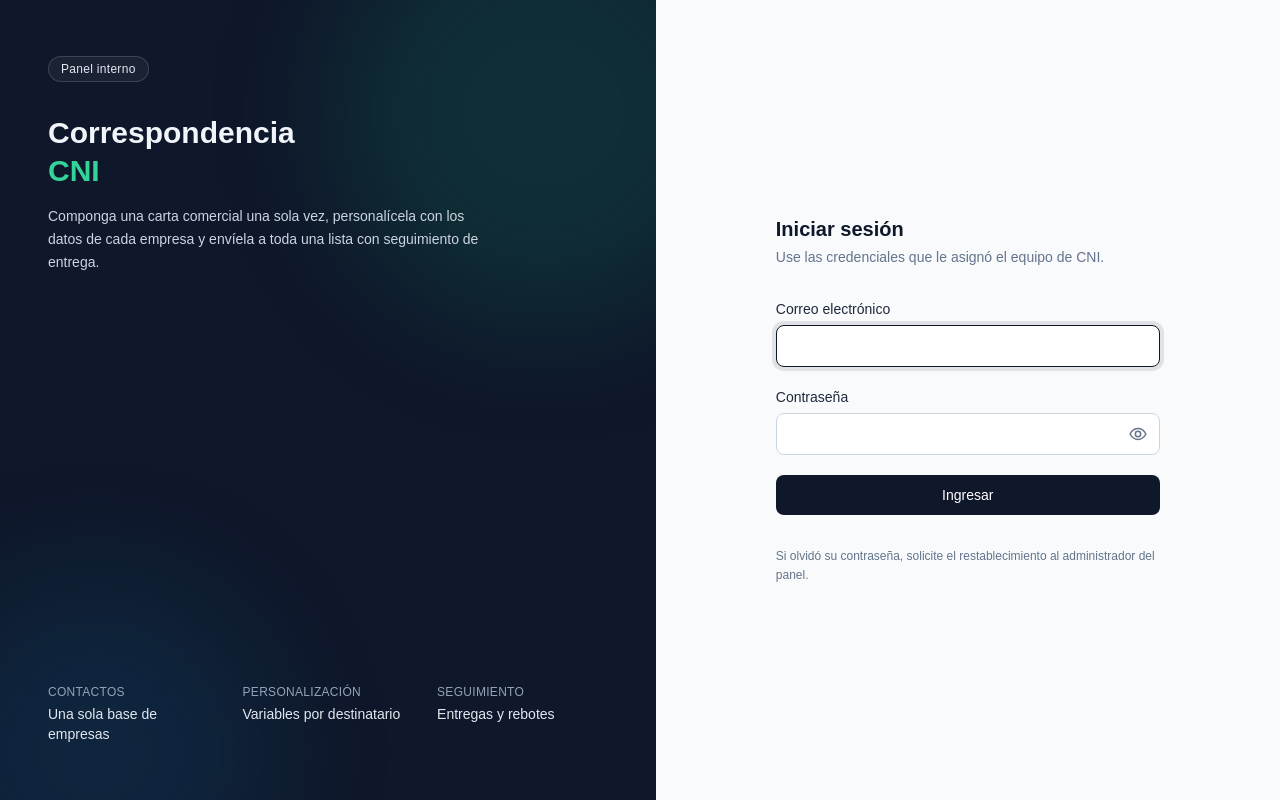
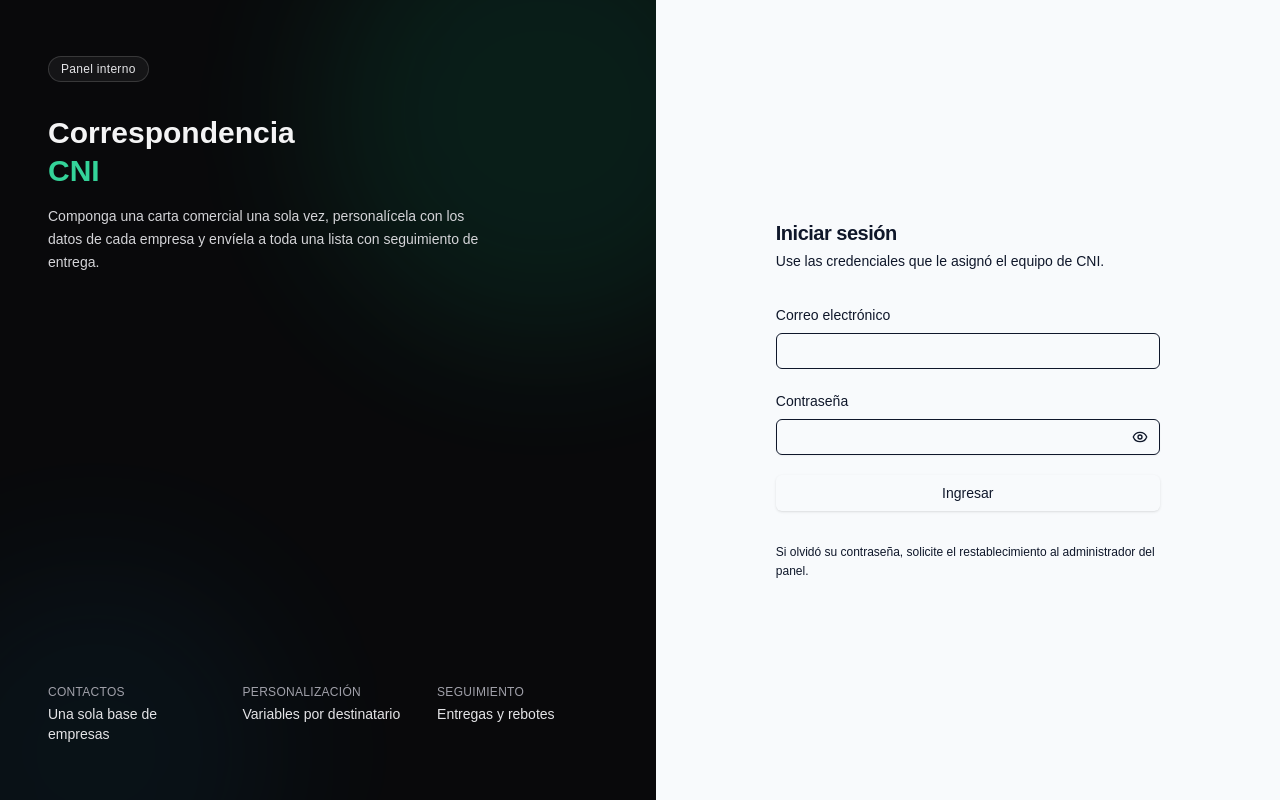
Before and after one commit to Jose27luis/Correspondencia-CNI, a Next.js app in the folder frontend/: page /login in a window 1280 px wide. Built offline with nearby package versions, Linux system fonts and the light colour scheme; no server answers.

Commit message:
feat: rediseñar el acceso con shadcn/ui y animaciones

```diff
--- a/frontend/app/login/page.tsx
+++ b/frontend/app/login/page.tsx
@@ -1,13 +1,20 @@
 "use client";
 
 import { zodResolver } from "@hookform/resolvers/zod";
+import { AnimatePresence, motion, useReducedMotion } from "framer-motion";
+import { Eye, EyeOff, Loader2, TriangleAlert } from "lucide-react";
 import { useRouter } from "next/navigation";
 import { useEffect, useState } from "react";
 import { useForm } from "react-hook-form";
 import { z } from "zod";
 
+import { Alert, AlertDescription } from "@/components/ui/alert";
+import { Button } from "@/components/ui/button";
+import { Input } from "@/components/ui/input";
+import { Label } from "@/components/ui/label";
 import { ErrorPeticion } from "@/lib/api-client";
 import { useSesion } from "@/lib/sesion";
+import { cn } from "@/lib/utils";
 
 const esquema = z.object({
   correo: z.string().min(1, "Ingrese su correo").email("El correo no tiene un formato válido"),
@@ -16,28 +23,16 @@
 
 type Formulario = z.infer<typeof esquema>;
 
-function IconoOjoAbierto() {
-  return (
-    <svg viewBox="0 0 24 24" fill="none" stroke="currentColor" strokeWidth="1.8" aria-hidden="true" className="h-5 w-5">
-      <path d="M2.5 12S6 5.5 12 5.5 21.5 12 21.5 12 18 18.5 12 18.5 2.5 12 2.5 12Z" strokeLinecap="round" strokeLinejoin="round" />
-      <circle cx="12" cy="12" r="3.2" />
-    </svg>
-  );
-}
-
-function IconoOjoCerrado() {
-  return (
-    <svg viewBox="0 0 24 24" fill="none" stroke="currentColor" strokeWidth="1.8" aria-hidden="true" className="h-5 w-5">
-      <path d="M3 3l18 18" strokeLinecap="round" />
-      <path d="M10.6 6.2A9.6 9.6 0 0 1 12 6c6 0 9.5 6 9.5 6a17 17 0 0 1-3.3 3.9M6.4 8.1A17 17 0 0 0 2.5 12S6 18 12 18a9.3 9.3 0 0 0 3.5-.7" strokeLinecap="round" strokeLinejoin="round" />
-      <path d="M9.9 9.9a3.2 3.2 0 0 0 4.2 4.2" strokeLinecap="round" strokeLinejoin="round" />
-    </svg>
-  );
-}
+const ventajas = [
+  { titulo: "Contactos", detalle: "Una sola base de empresas" },
+  { titulo: "Personalización", detalle: "Variables por destinatario" },
+  { titulo: "Seguimiento", detalle: "Entregas y rebotes" },
+];
 
 export default function PaginaLogin() {
   const { acceder, usuario, cargando } = useSesion();
   const router = useRouter();
+  const animacionReducida = useReducedMotion();
   const [errorGeneral, setErrorGeneral] = useState<string | null>(null);
   const [verContrasena, setVerContrasena] = useState(false);
   const [mayusculasActivas, setMayusculasActivas] = useState(false);
@@ -78,50 +73,80 @@
     }
   }
 
+  const desplazamiento = animacionReducida ? 0 : 12;
+
+  const contenedor = {
+    oculto: {},
+    visible: { transition: { staggerChildren: 0.07, delayChildren: 0.1 } },
+  };
+
+  const elemento = {
+    oculto: { opacity: 0, y: desplazamiento },
+    visible: {
+      opacity: 1,
+      y: 0,
+      transition: { duration: 0.45, ease: [0.22, 1, 0.36, 1] as const },
+    },
+  };
+
   return (
     <main className="grid min-h-screen lg:grid-cols-[1.05fr_1fr]">
-      <section className="relative hidden overflow-hidden bg-slate-900 px-12 py-14 text-slate-100 lg:flex lg:flex-col lg:justify-between">
-        <div
+      <section className="relative hidden overflow-hidden bg-zinc-950 px-12 py-14 text-zinc-100 lg:flex lg:flex-col lg:justify-between">
+        <motion.div
           aria-hidden="true"
           className="pointer-events-none absolute -right-24 -top-24 h-[26rem] w-[26rem] rounded-full bg-emerald-500/15 blur-3xl"
+          animate={animacionReducida ? undefined : { scale: [1, 1.12, 1], opacity: [0.5, 0.8, 0.5] }}
+          transition={{ duration: 12, repeat: Infinity, ease: "easeInOut" }}
         />
-        <div
+        <motion.div
           aria-hidden="true"
           className="pointer-events-none absolute -bottom-32 -left-20 h-[22rem] w-[22rem] rounded-full bg-sky-500/10 blur-3xl"
+          animate={animacionReducida ? undefined : { scale: [1, 1.18, 1], opacity: [0.4, 0.7, 0.4] }}
+          transition={{ duration: 15, repeat: Infinity, ease: "easeInOut", delay: 1.5 }}
         />
 
-        <div className="relative">
-          <span className="inline-flex items-center rounded-full border border-white/15 bg-white/5 px-3 py-1 text-xs font-medium tracking-wide text-slate-200">
+        <motion.div className="relative" variants={contenedor} initial="oculto" animate="visible">
+          <motion.span
+            variants={elemento}
+            className="inline-flex items-center rounded-full border border-white/15 bg-white/5 px-3 py-1 text-xs font-medium tracking-wide text-zinc-200"
+          >
             Panel interno
-          </span>
-          <h1 className="mt-8 text-3xl font-semibold leading-tight">
+          </motion.span>
+          <motion.h1 variants={elemento} className="mt-8 text-3xl font-semibold leading-tight">
             Correspondencia
             <span className="block text-emerald-400">CNI</span>
-          </h1>
-          <p className="mt-4 max-w-md text-sm leading-relaxed text-slate-300">
+          </motion.h1>
+          <motion.p
+            variants={elemento}
+            className="mt-4 max-w-md text-sm leading-relaxed text-zinc-300"
+          >
             Componga una carta comercial una sola vez, personalícela con los datos de cada empresa y
             envíela a toda una lista con seguimiento de entrega.
-          </p>
-        </div>
+          </motion.p>
+        </motion.div>
 
-        <dl className="relative grid gap-6 sm:grid-cols-3">
-          <div>
-            <dt className="text-xs uppercase tracking-wide text-slate-400">Contactos</dt>
-            <dd className="mt-1 text-sm text-slate-200">Una sola base de empresas</dd>
-          </div>
-          <div>
-            <dt className="text-xs uppercase tracking-wide text-slate-400">Personalización</dt>
-            <dd className="mt-1 text-sm text-slate-200">Variables por destinatario</dd>
-          </div>
-          <div>
-            <dt className="text-xs uppercase tracking-wide text-slate-400">Seguimiento</dt>
-            <dd className="mt-1 text-sm text-slate-200">Entregas y rebotes</dd>
-          </div>
-        </dl>
+        <motion.dl
+          className="relative grid gap-6 sm:grid-cols-3"
+          variants={contenedor}
+          initial="oculto"
+          animate="visible"
+        >
+          {ventajas.map((ventaja) => (
+            <motion.div key={ventaja.titulo} variants={elemento}>
+              <dt className="text-xs uppercase tracking-wide text-zinc-400">{ventaja.titulo}</dt>
+              <dd className="mt-1 text-sm text-zinc-200">{ventaja.detalle}</dd>
+            </motion.div>
+          ))}
+        </motion.dl>
       </section>
 
       <section className="flex items-center justify-center px-6 py-12">
-        <div className="w-full max-w-sm">
+        <motion.div
+          className="w-full max-w-sm"
+          initial={{ opacity: 0, y: desplazamiento }}
+          animate={{ opacity: 1, y: 0 }}
+          transition={{ duration: 0.5, ease: [0.22, 1, 0.36, 1] }}
+        >
           <div className="lg:hidden">
             <h1 className="text-2xl font-semibold">
               Correspondencia <span className="text-emerald-600">CNI</span>
@@ -129,111 +154,148 @@
           </div>
 
           <div className="mt-6 lg:mt-0">
-            <h2 className="text-xl font-semibold text-slate-900">Iniciar sesión</h2>
-            <p className="mt-1 text-sm text-slate-500">
+            <h2 className="text-xl font-semibold tracking-tight">Iniciar sesión</h2>
+            <p className="mt-1 text-sm text-muted-foreground">
               Use las credenciales que le asignó el equipo de CNI.
             </p>
           </div>
 
           <form onSubmit={handleSubmit(enviar)} className="mt-8 space-y-5" noValidate>
-            <div>
-              <label htmlFor="correo" className="block text-sm font-medium text-slate-800">
-                Correo electrónico
-              </label>
-              <input
+            <div className="space-y-1.5">
+              <Label htmlFor="correo">Correo electrónico</Label>
+              <Input
                 id="correo"
                 type="email"
                 autoComplete="username"
                 spellCheck={false}
                 aria-invalid={errors.correo ? true : undefined}
                 aria-describedby={errors.correo ? "error-correo" : undefined}
-                className={`mt-1.5 w-full rounded-lg border px-3.5 py-2.5 text-sm text-slate-900 outline-none transition focus:ring-4 ${
-                  errors.correo
-                    ? "border-red-400 focus:border-red-500 focus:ring-red-100"
-                    : "border-slate-300 focus:border-slate-900 focus:ring-slate-900/10"
-                }`}
+                className={cn(errors.correo && "border-destructive focus-visible:ring-destructive/30")}
                 {...register("correo")}
               />
+              <AnimatePresence initial={false}>
                 {errors.correo && (
-                <p id="error-correo" className="mt-1.5 text-xs text-red-600">
+                  <motion.p
+                    id="error-correo"
+                    initial={{ opacity: 0, height: 0 }}
+                    animate={{ opacity: 1, height: "auto" }}
+                    exit={{ opacity: 0, height: 0 }}
+                    transition={{ duration: 0.2 }}
+                    className="text-xs text-destructive"
+                  >
                     {errors.correo.message}
-                </p>
+                  </motion.p>
                 )}
+              </AnimatePresence>
             </div>
 
-            <div>
-              <label htmlFor="contrasena" className="block text-sm font-medium text-slate-800">
-                Contraseña
-              </label>
-              <div className="relative mt-1.5">
-                <input
+            <div className="space-y-1.5">
+              <Label htmlFor="contrasena">Contraseña</Label>
+              <div className="relative">
+                <Input
                   id="contrasena"
                   type={verContrasena ? "text" : "password"}
                   autoComplete="current-password"
                   onKeyUp={detectarMayusculas}
                   aria-invalid={errors.contrasena ? true : undefined}
                   aria-describedby={errors.contrasena ? "error-contrasena" : undefined}
-                  className={`w-full rounded-lg border py-2.5 pl-3.5 pr-12 text-sm text-slate-900 outline-none transition focus:ring-4 ${
-                    errors.contrasena
-                      ? "border-red-400 focus:border-red-500 focus:ring-red-100"
-                      : "border-slate-300 focus:border-slate-900 focus:ring-slate-900/10"
-                  }`}
+                  className={cn(
+                    "pr-11",
+                    errors.contrasena && "border-destructive focus-visible:ring-destructive/30",
+                  )}
                   {...register("contrasena")}
                 />
-                <button
+                <Button
                   type="button"
+                  variant="ghost"
+                  size="icon"
                   onClick={() => setVerContrasena((estado) => !estado)}
                   aria-pressed={verContrasena}
                   aria-controls="contrasena"
                   aria-label={verContrasena ? "Ocultar la contraseña" : "Mostrar la contraseña"}
                   title={verContrasena ? "Ocultar la contraseña" : "Mostrar la contraseña"}
-                  className="absolute inset-y-0 right-0 flex items-center rounded-r-lg px-3 text-slate-500 transition hover:text-slate-900 focus:outline-none focus-visible:ring-4 focus-visible:ring-slate-900/10"
+                  className="absolute right-1 top-1/2 h-8 w-8 -translate-y-1/2 text-muted-foreground hover:text-foreground"
                 >
-                  {verContrasena ? <IconoOjoCerrado /> : <IconoOjoAbierto />}
-                </button>
+                  <AnimatePresence mode="wait" initial={false}>
+                    <motion.span
+                      key={verContrasena ? "visible" : "oculta"}
+                      initial={{ opacity: 0, scale: 0.7, rotate: -12 }}
+                      animate={{ opacity: 1, scale: 1, rotate: 0 }}
+                      exit={{ opacity: 0, scale: 0.7, rotate: 12 }}
+                      transition={{ duration: 0.16 }}
+                      className="flex"
+                    >
+                      {verContrasena ? (
+                        <EyeOff className="h-4 w-4" aria-hidden="true" />
+                      ) : (
+                        <Eye className="h-4 w-4" aria-hidden="true" />
+                      )}
+                    </motion.span>
+                  </AnimatePresence>
+                </Button>
               </div>
 
+              <AnimatePresence initial={false}>
                 {errors.contrasena && (
-                <p id="error-contrasena" className="mt-1.5 text-xs text-red-600">
+                  <motion.p
+                    id="error-contrasena"
+                    initial={{ opacity: 0, height: 0 }}
+                    animate={{ opacity: 1, height: "auto" }}
+                    exit={{ opacity: 0, height: 0 }}
+                    transition={{ duration: 0.2 }}
+                    className="text-xs text-destructive"
+                  >
                     {errors.contrasena.message}
-                </p>
+                  </motion.p>
                 )}
+              </AnimatePresence>
 
+              <AnimatePresence initial={false}>
                 {mayusculasActivas && (
-                <p className="mt-1.5 text-xs text-amber-700">
+                  <motion.p
+                    initial={{ opacity: 0, height: 0 }}
+                    animate={{ opacity: 1, height: "auto" }}
+                    exit={{ opacity: 0, height: 0 }}
+                    transition={{ duration: 0.2 }}
+                    className="flex items-center gap-1.5 text-xs text-amber-600"
+                  >
+                    <TriangleAlert className="h-3.5 w-3.5" aria-hidden="true" />
                     El bloqueo de mayúsculas está activado.
-                </p>
+                  </motion.p>
                 )}
+              </AnimatePresence>
             </div>
 
+            <AnimatePresence initial={false}>
               {errorGeneral && (
-              <p
-                role="alert"
-                className="rounded-lg border border-red-200 bg-red-50 px-3.5 py-2.5 text-sm text-red-700"
+                <motion.div
+                  initial={{ opacity: 0, y: -6, height: 0 }}
+                  animate={{ opacity: 1, y: 0, height: "auto" }}
+                  exit={{ opacity: 0, y: -6, height: 0 }}
+                  transition={{ duration: 0.25, ease: [0.22, 1, 0.36, 1] }}
                 >
-                {errorGeneral}
-              </p>
+                  <motion.div
+                    animate={animacionReducida ? undefined : { x: [0, -6, 6, -4, 4, 0] }}
+                    transition={{ duration: 0.4 }}
+                  >
+                    <Alert variant="destructive" role="alert">
+                      <AlertDescription>{errorGeneral}</AlertDescription>
+                    </Alert>
+                  </motion.div>
+                </motion.div>
               )}
+            </AnimatePresence>
 
-            <button
-              type="submit"
-              disabled={isSubmitting}
-              className="flex w-full items-center justify-center gap-2 rounded-lg bg-slate-900 px-4 py-2.5 text-sm font-medium text-white transition hover:bg-slate-800 focus:outline-none focus-visible:ring-4 focus-visible:ring-slate-900/20 disabled:cursor-not-allowed disabled:opacity-60"
-            >
-              {isSubmitting && (
-                <svg viewBox="0 0 24 24" aria-hidden="true" className="h-4 w-4 animate-spin">
-                  <circle cx="12" cy="12" r="9" fill="none" stroke="currentColor" strokeWidth="3" opacity="0.25" />
-                  <path d="M21 12a9 9 0 0 0-9-9" fill="none" stroke="currentColor" strokeWidth="3" strokeLinecap="round" />
-                </svg>
-              )}
+            <Button type="submit" disabled={isSubmitting} className="w-full">
+              {isSubmitting && <Loader2 className="mr-2 h-4 w-4 animate-spin" aria-hidden="true" />}
               {isSubmitting ? "Verificando" : "Ingresar"}
-            </button>
+            </Button>
           </form>
 
-          <p className="mt-8 text-xs leading-relaxed text-slate-500">
+          <p className="mt-8 text-xs leading-relaxed text-muted-foreground">
             Si olvidó su contraseña, solicite el restablecimiento al administrador del panel.
           </p>
-        </div>
+        </motion.div>
       </section>
     </main>
   );
```
Lines whose indentation alone changed are shown as unchanged.
